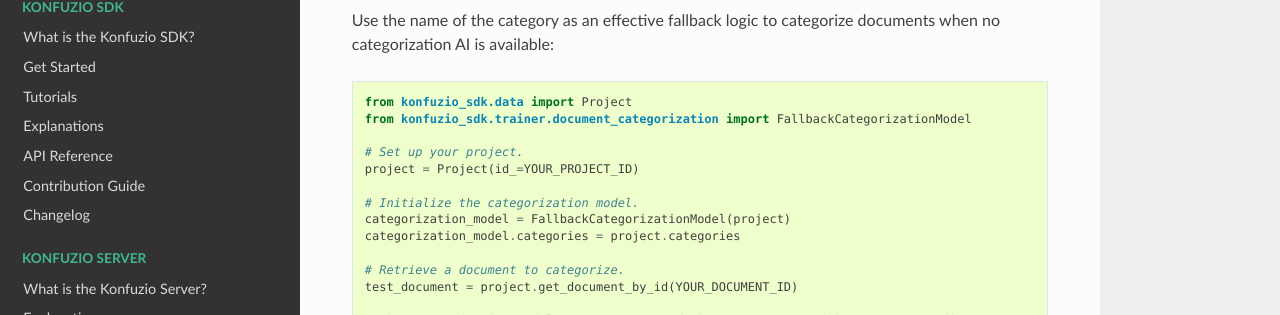
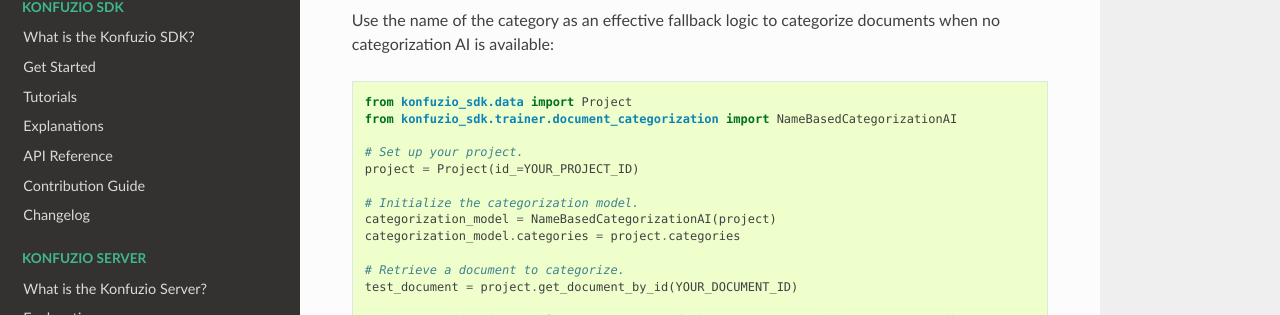
Before and after one commit to konfuzio-ai/konfuzio-sdk, a Sphinx documentation site: the page built from docs/sdk/examples/document_categorization/index.md, in a window 1280 px wide and 1400 px high. Shown: the part 207-522 px from the top of the window. Built offline with Sphinx 7.4.7 and the Read the Docs theme 2.0.0, drawn with Linux system fonts in a browser that asks for light colours; a script that is not in the unit is left out; some of the changed text lies outside the part shown.

Commit message:
rename FallbackCategorizationAI to NameBasedCategorizationAI

````diff
--- a/docs/sdk/examples/document_categorization/index.md
+++ b/docs/sdk/examples/document_categorization/index.md
@@ -6,13 +6,13 @@
 
 ```python
 from konfuzio_sdk.data import Project
-from konfuzio_sdk.trainer.document_categorization import FallbackCategorizationModel
+from konfuzio_sdk.trainer.document_categorization import NameBasedCategorizationAI
 
 # Set up your project.
 project = Project(id_=YOUR_PROJECT_ID)
 
 # Initialize the categorization model.
-categorization_model = FallbackCategorizationModel(project)
+categorization_model = NameBasedCategorizationAI(project)
 categorization_model.categories = project.categories
 
 # Retrieve a document to categorize.
@@ -65,7 +65,7 @@
 ```
 
 If you use a Categorization AI to automatically assign a Category to a Document (such as the
-[FallbackCategorizationModel](tutorials.html#categorization-fallback-logic)), each Page will be assigned a
+[NameBasedCategorizationAI](tutorials.html#categorization-fallback-logic)), each Page will be assigned a
 Category Annotation with predicted confidence information, and the following properties will be accessible. You can
 also find these documented under [API Reference - Document](sourcecode.html#document),
 [API Reference - Page](sourcecode.html#page) and
--- a/docs/sdk/sourcecode.rst
+++ b/docs/sdk/sourcecode.rst
@@ -179,7 +179,7 @@
 
 Fallback Categorization Model
 ---------------------
-.. autoclass:: FallbackCategorizationModel
+.. autoclass:: NameBasedCategorizationAI
    :members:
    :noindex:
 
````
Also changed, not shown: 3 other files.
